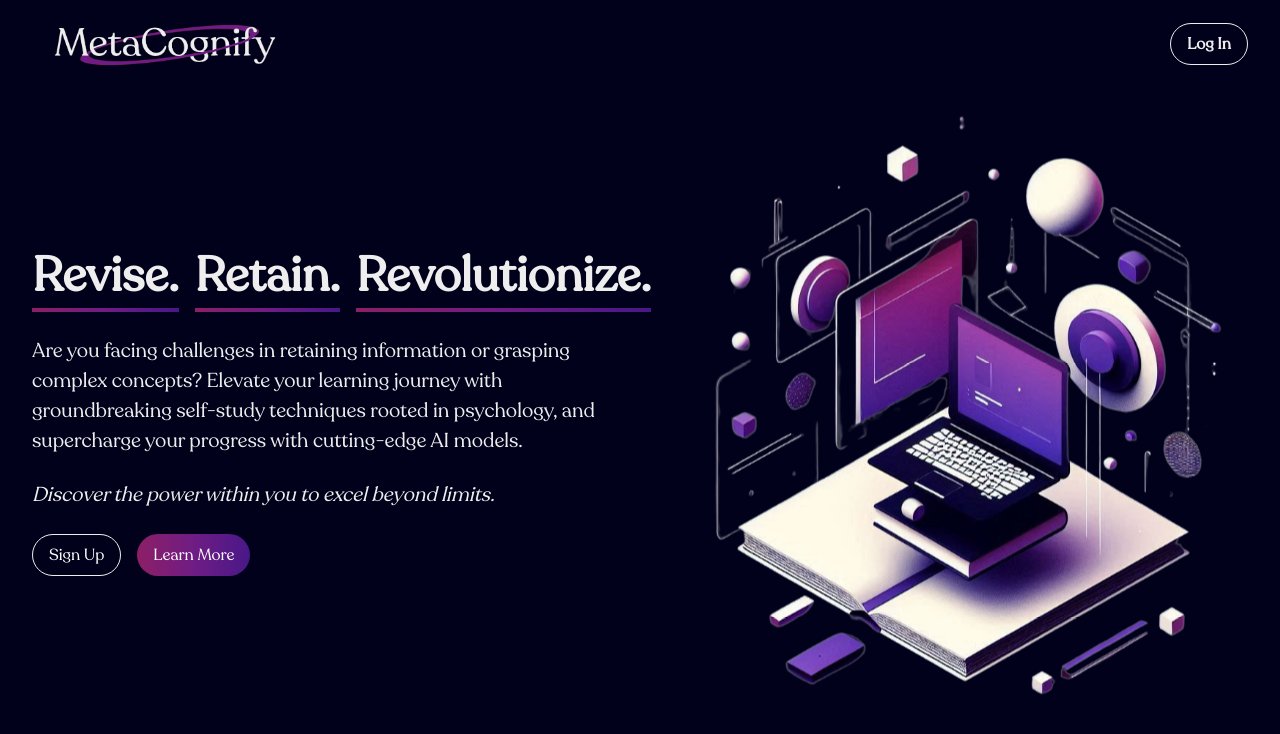
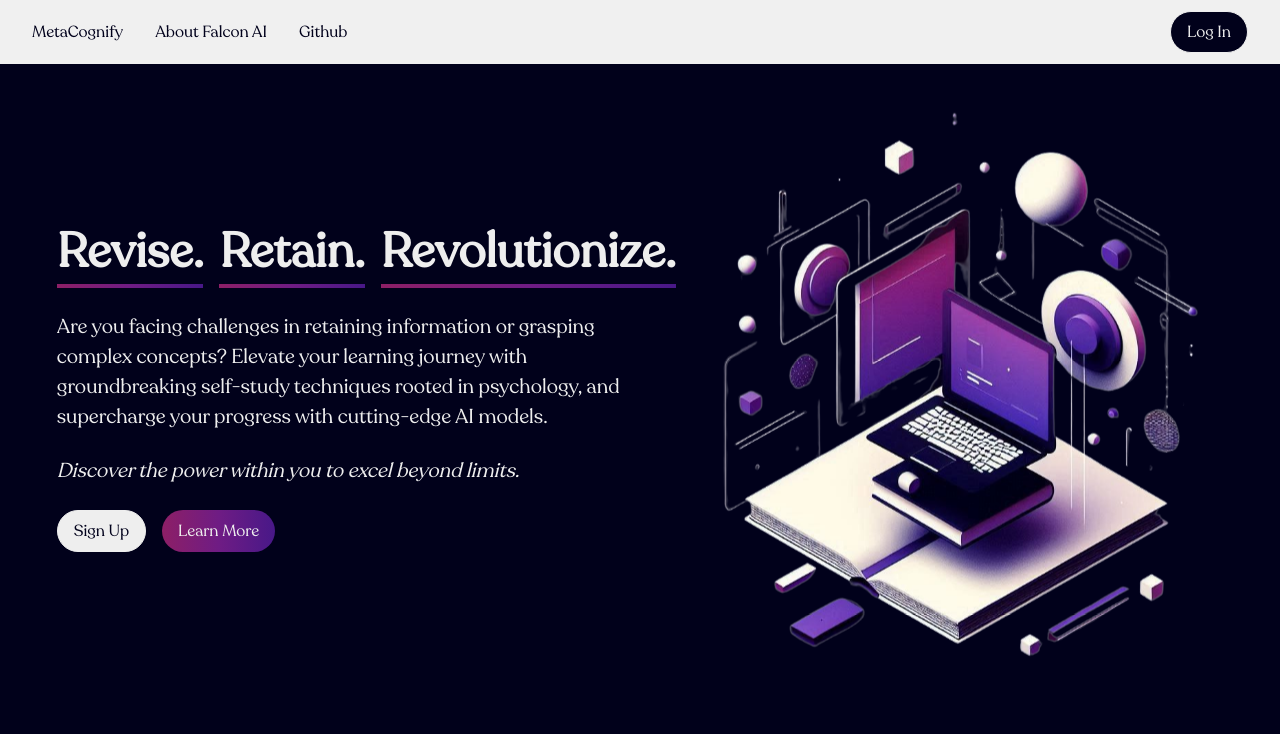
Before and after one commit to AnshanaM/meta-cognify, a Next.js app: page / in a window 1280 px wide. Shown: the top 734 px of the page. Built offline with nearby package versions, Linux system fonts and the light colour scheme.

Commit message:
Additional upgrades to landing page

```diff
--- a/src/app/components/Navbar.tsx
+++ b/src/app/components/Navbar.tsx
@@ -3,11 +3,17 @@ import Link from "next/link";
 export default function Navbar() {
     return (
         <div className="nav-bar">
-            <Link href={'/'} className="logo">
-                {/* <h1 className="text-gradient-underline"><b>MetaCognify</b></h1> */}
-                <img src="/logo.png"/>
-            </Link>
-            <button className="log-in-button"><b>Log In</b></button>
+            <div className="logo">
+                <Link href={'/'}>
+                    {/* <img src="/logo.png" alt="Logo"/> */}
+                    <h1 className="logo-text">MetaCognify</h1>
+                </Link>
+            </div>
+            <div className="nav-bar-content">
+                <p className="nav-bar-item">About Falcon AI</p>
+                <p className="nav-bar-item">Github</p>
+            </div>
+            <button className="log-in-button">Log In</button>
         </div>
     )
 }
--- a/src/app/globals.css
+++ b/src/app/globals.css
@@ -23,14 +23,42 @@ main, .nav-bar, body {
   margin: 0;
 }
 
+.logo-text{
+  color: #01011B;
+  size: xx-large;
+}
+
+/* .nav-bar {
+  display: flex;
+  height: 7vh;
+  flex-direction: row;
+  justify-content: space-between;
+  padding: 2rem;
+  justify-items: center;
+  align-items: center;
+  background-color: rgb(240, 240, 240);
+}
+
+.logo img {
+  height: 10vh;
+}
+
+.nav-bar-item{
+  color: #01011B;
+} */
+
 .nav-bar {
   display: flex;
   height: 7vh;
   flex-direction: row;
   justify-content: space-between;
-  margin: 1rem;
-  padding: 1rem;
-  justify-items: center;
+  padding: 2rem;
+  align-items: center;
+  background-color: rgb(240, 240, 240);
+}
+
+.logo {
+  display: flex;
   align-items: center;
 }
 
@@ -38,17 +66,34 @@ main, .nav-bar, body {
   height: 10vh;
 }
 
+.nav-bar-content {
+  display: flex;
+  flex-grow: 1;
+  align-items: center;
+}
+
+.nav-bar-item {
+  color: #01011B;
+  margin-left: 2rem; /* Adjust spacing between items as needed */
+}
+
 button {
-  border: solid 1.5px rgb(238, 238, 238);
   padding: 0.5rem 1rem;
   border-radius: 50px;
   width: fit-content;
   transition: background-color 0.3s ease, color 0.3s ease;
-  color: white;
 }
 
-button:hover {
-  background:#481888;
+.sign-up-button {
+  color: #01011B;
+  border: solid 1.5px rgb(238, 238, 238);
+  background-color: rgb(238, 238, 238);
+}
+
+.sign-up-button:hover {
+  color: rgb(238, 238, 238);
+  border: solid 1.5px rgb(238, 238, 238);
+  background-color: #01011B;
 }
 
 .learn-more-button {
@@ -60,12 +105,25 @@ button:hover {
   background: linear-gradient(to left, #8D1F66, #6F1C84, #481888);
 }
 
+.log-in-button {
+  color: rgb(238, 238, 238);
+  border: solid 1.5px rgb(238, 238, 238);
+  background-color: #01011B;
+}
+
+.log-in-button:hover {
+  color: #01011B;
+  border: solid 1.5px #01011B;
+  background-color: rgb(238, 238, 238);
+}
+
+
 .main-content {
   display: flex;
   gap: 4rem;
   justify-content: center;
   align-items: center;
-  padding: 2rem;
+  padding: 3rem;
   height: 80vh;
 }
 
@@ -99,11 +157,13 @@ button:hover {
   display: flex;
   flex-direction: row;
   /* justify-content: right; */
+  justify-content: center;
+  align-items: center;
 }
 
 .image-section img {
   width: auto;
-  max-height: 80vh;
+  max-height: 70vh;
   height: auto;
   border-radius: 10px;
   animation: float 2.5s ease-in-out infinite;
@@ -114,7 +174,7 @@ button:hover {
     transform: translateY(0);
   }
   50% {
-    transform: translateY(-5px);
+    transform: translateY(+5px);
   }
 }
 
```
